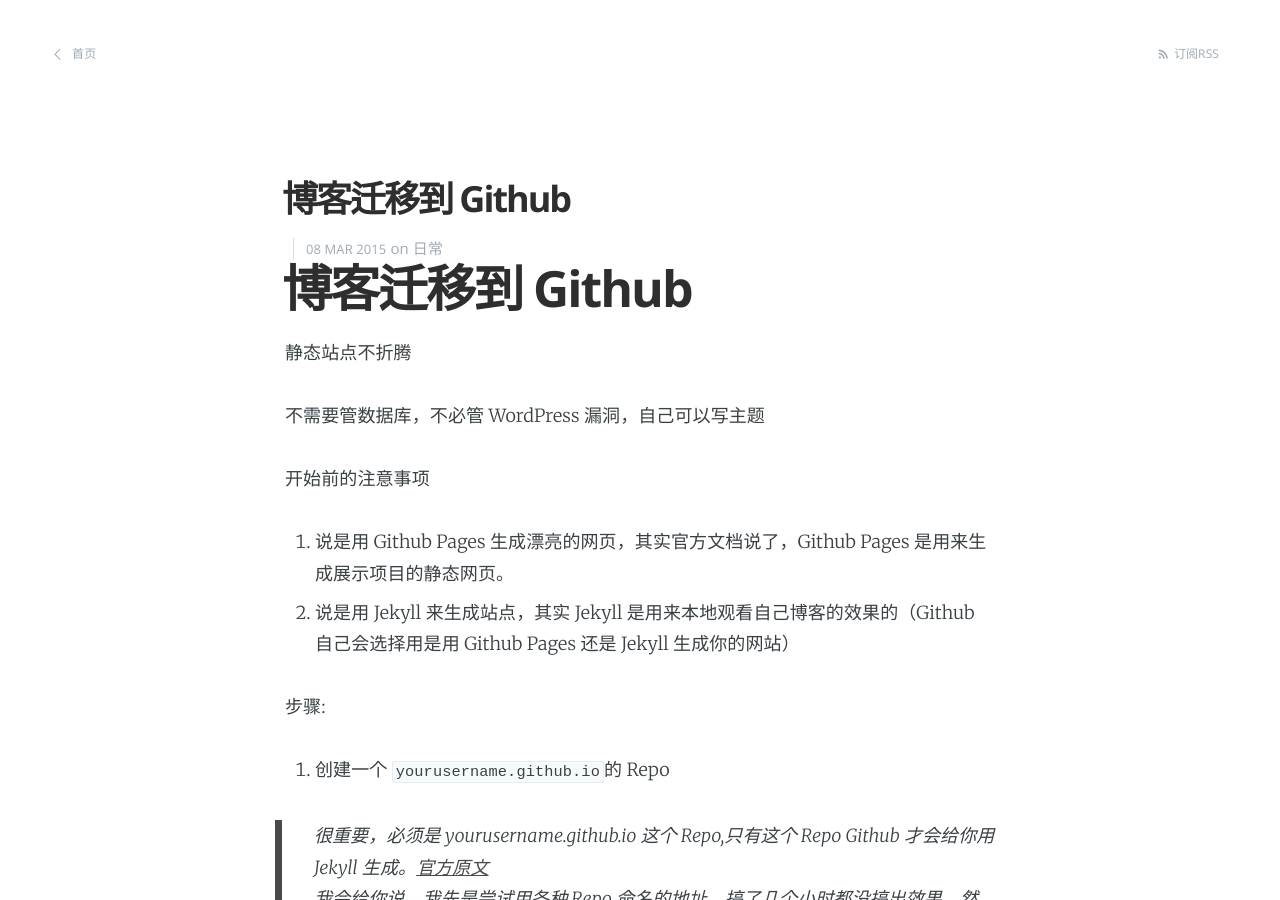
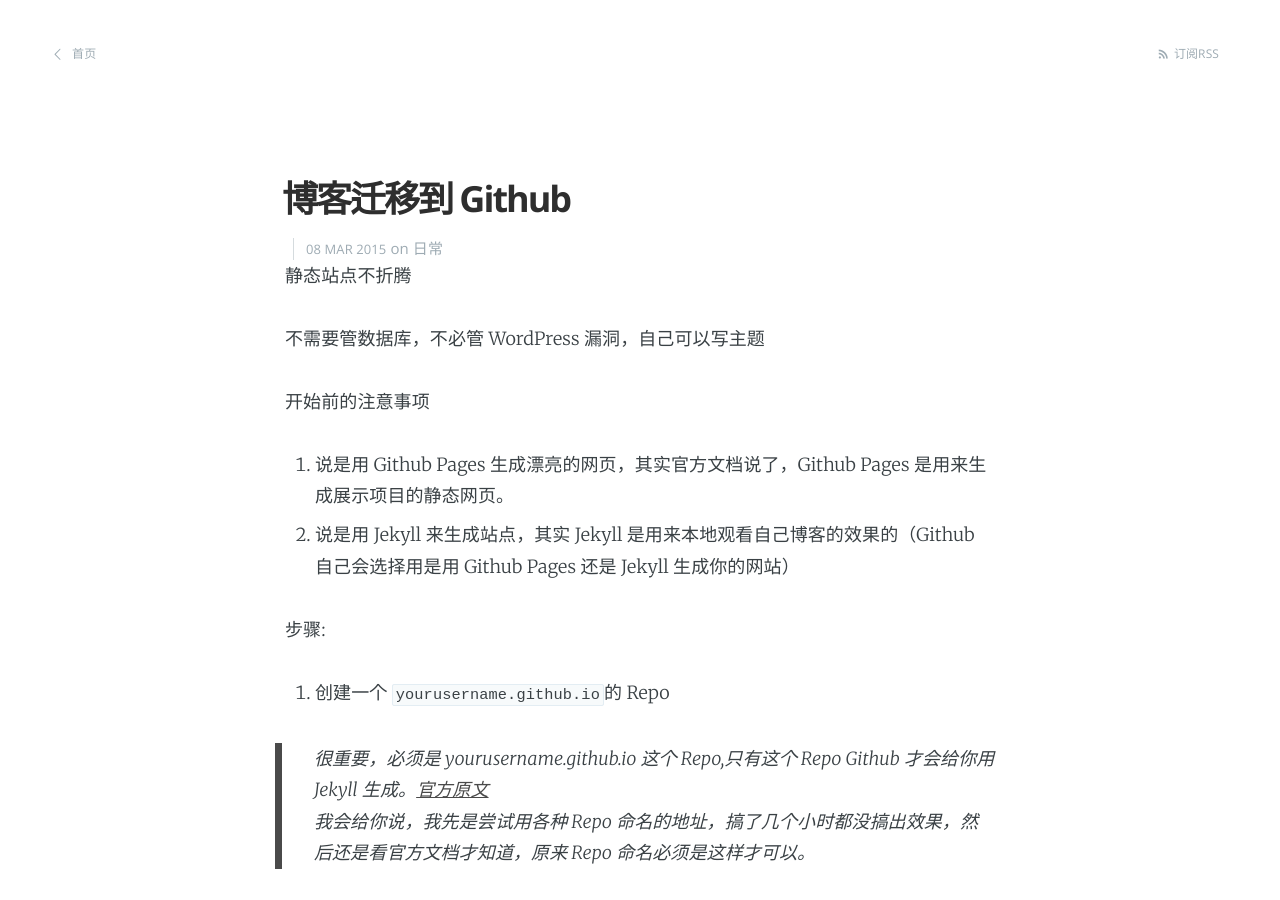
Before and after one commit to yaqinking/yaqinking.github.io, a Jekyll site: the page built from _posts/2015-03-08-blog-move-to-github.md, in a window 1280 px wide and 900 px high. Built offline with Jekyll 4.4.1, drawn with Linux system fonts in a browser that asks for light colours; Markdown is read by kramdown in place of the engine named in the settings.

Commit message:
fix title

```diff
--- a/_posts/2015-03-08-blog-move-to-github.md
+++ b/_posts/2015-03-08-blog-move-to-github.md
@@ -4,8 +4,6 @@
 date:   2015-03-08 19:40:00
 categories: 日常
 ---
-
-# 博客迁移到 Github
 
 静态站点不折腾
 
```
